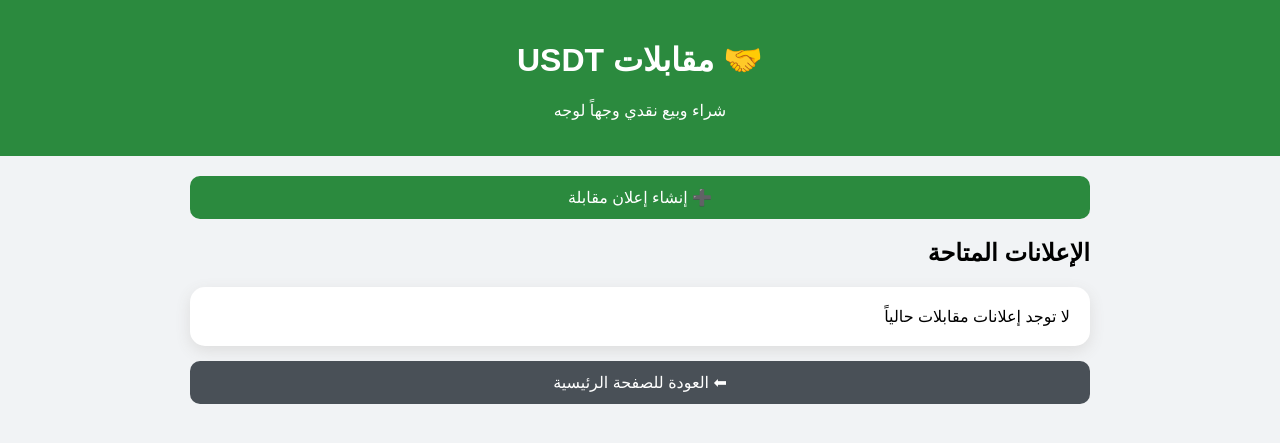
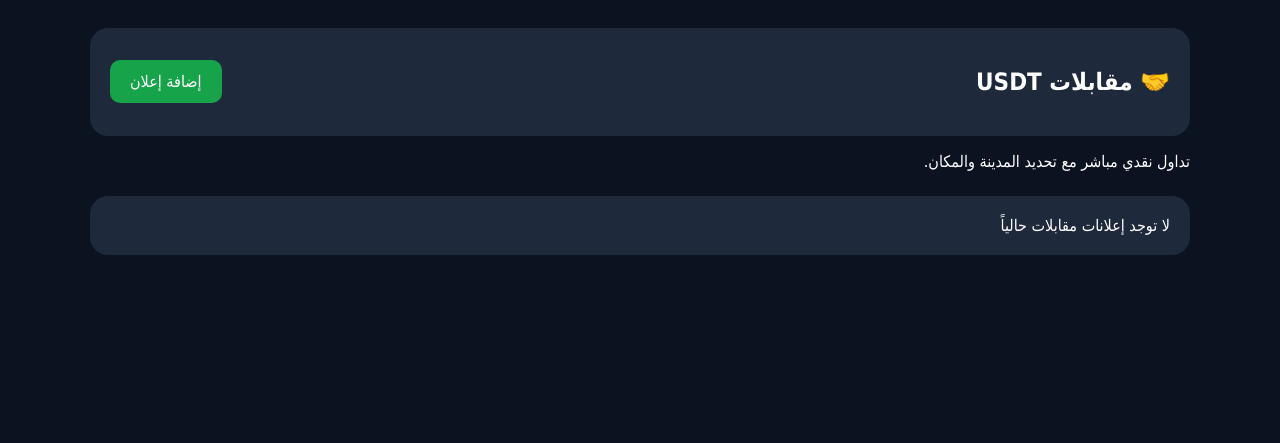
Before and after one commit to sameraishi460-cmd/USDT-P2P-Palestine, a Flask app: page /cash_market in a window 1280 px wide. Shown: the top 443 px of the page. Run offline with Flask 3, Linux system fonts and the light colour scheme; data that the repository does not hold is empty.

Commit message:
Update cash_market.html for improved layout and text

```diff
--- a/templates/cash_market.html
+++ b/templates/cash_market.html
@@ -5,36 +5,68 @@
 
 <meta charset="UTF-8">
 
-<title>مقابلات USDT</title>
+<title>المقابلات الشخصية</title>
 
 
 <style>
 
 body{
 
-font-family:Arial;
-background:#f1f3f5;
-margin:0;
+background:#0b1220;
+color:white;
+font-family:tahoma;
+padding:20px;
 
 }
 
 
-.header{
+.container{
 
-background:#2b8a3e;
-color:white;
-padding:20px;
-text-align:center;
+max-width:1100px;
+margin:auto;
 
 }
 
 
 
-.container{
+.header{
 
-width:90%;
-max-width:900px;
-margin:20px auto;
+background:#1e293b;
+padding:20px;
+border-radius:18px;
+display:flex;
+justify-content:space-between;
+align-items:center;
+
+}
+
+
+
+.btn{
+
+background:#2563eb;
+padding:12px 20px;
+border-radius:10px;
+color:white;
+text-decoration:none;
+
+}
+
+
+.green{
+
+background:#16a34a;
+
+}
+
+
+
+.cards{
+
+display:grid;
+grid-template-columns:repeat(auto-fit,minmax(260px,1fr));
+gap:20px;
+margin-top:25px;
 
 }
 
@@ -42,34 +74,26 @@ margin:20px auto;
 
 .card{
 
-background:white;
+background:#1e293b;
 padding:20px;
-margin-bottom:15px;
-border-radius:15px;
-box-shadow:0 5px 15px #ddd;
+border-radius:18px;
 
 }
 
 
 
-.btn{
+.title{
 
-display:block;
-background:#2b8a3e;
-color:white;
-text-decoration:none;
-padding:12px;
-border-radius:10px;
-text-align:center;
-margin-top:15px;
+color:#22c55e;
+font-size:22px;
 
 }
 
 
 
-.info{
+.location{
 
-background:#f8f9fa;
+background:#111827;
 padding:10px;
 border-radius:10px;
 
@@ -77,11 +101,19 @@ border-radius:10px;
 
 
 
-.back{
+.buy{
 
-background:#495057;
+display:block;
+background:#16a34a;
+padding:12px;
+text-align:center;
+border-radius:10px;
+margin-top:15px;
+color:white;
+text-decoration:none;
 
 }
+
 
 
 </style>
@@ -90,20 +122,26 @@ background:#495057;
 </head>
 
 
+<body>
 
-<body>
+
+<div class="container">
 
 
 
 <div class="header">
 
-<h1>
+
+<h2>
 🤝 مقابلات USDT
-</h1>
+</h2>
 
-<p>
-شراء وبيع نقدي وجهاً لوجه
-</p>
+
+<a class="btn green" href="/create_cash_ad">
+
+إضافة إعلان
+
+</a>
 
 
 </div>
@@ -112,27 +150,17 @@ background:#495057;
 
 
 
-<div class="container">
+<p>
 
+تداول نقدي مباشر مع تحديد المدينة والمكان.
 
-<a class="btn" href="/create_cash_ad">
-
-➕ إنشاء إعلان مقابلة
-
-</a>
-
-
-
-<h2>
-
-الإعلانات المتاحة
-
-</h2>
+</p>
 
 
 
 
-{% if ads %}
+
+<div class="cards">
 
 
 
@@ -143,84 +171,51 @@ background:#495057;
 <div class="card">
 
 
-<h3>
+<div class="title">
 
-بيع {{ad.amount}} USDT
+{{ad.amount}} USDT
 
-</h3>
+</div>
 
 
 
-<div class="info">
+<br>
 
 
-<p>
+السعر:
 
-👤 البائع:
+<b>
+{{ad.price}}
+</b>
+
+
+
+<br><br>
+
+
+البائع:
 
 {{ad.user}}
 
-</p>
 
 
-
-<p>
-
-💵 الكمية:
-
-{{ad.amount}} USDT
-
-</p>
+<br><br>
 
 
+<div class="location">
 
-<p>
-
-💰 السعر:
-
-{{ad.price}}
-
-</p>
-
-
-
-<p>
 
 📍 المدينة:
 
 {{ad.city}}
 
-</p>
+
+<br>
 
 
-
-<p>
-
-📌 مكان اللقاء:
+📌 المكان:
 
 {{ad.location}}
-
-</p>
-
-
-
-<p>
-
-📝 ملاحظات:
-
-{{ad.notes}}
-
-</p>
-
-
-
-<p>
-
-رسوم الإعلان:
-
-{{ad.fee}} USDT
-
-</p>
 
 
 </div>
@@ -228,8 +223,27 @@ background:#495057;
 
 
 
+<br>
 
-<a class="btn" href="/cash_buy/{{ad.id}}">
+
+ملاحظات:
+
+<br>
+
+{{ad.notes}}
+
+
+
+<br><br>
+
+
+عمولة المنصة:
+
+{{ad.fee}}
+
+
+
+<a class="buy" href="/cash_buy/{{ad.id}}">
 
 طلب مقابلة
 
@@ -239,9 +253,6 @@ background:#495057;
 
 </div>
 
-
-
-{% endfor %}
 
 
 
@@ -256,16 +267,8 @@ background:#495057;
 
 
 
-{% endif %}
+{% endfor %}
 
-
-
-
-<a class="btn back" href="/">
-
-⬅ العودة للصفحة الرئيسية
-
-</a>
 
 
 
@@ -273,6 +276,9 @@ background:#495057;
 
 
 
+</div>
+
+
 
 </body>
 
```
